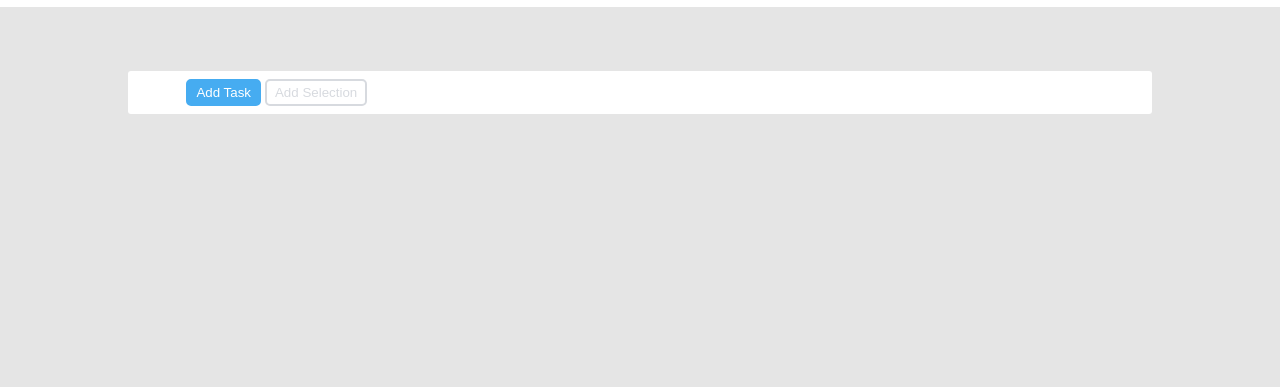
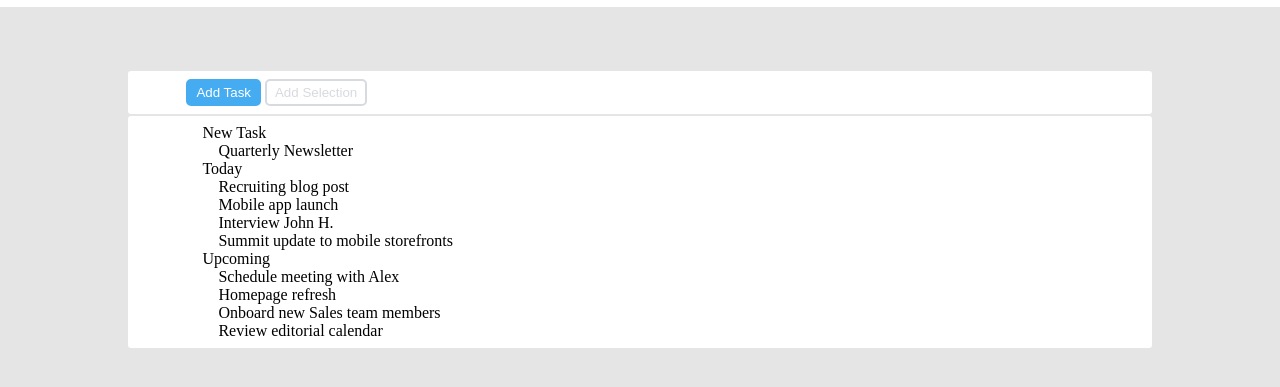
Before and after one commit to AiroldiFederico/html-css-toboolist, a plain HTML site: page asset/index.html in a window 1280 px wide. Shown: the part 63-450 px from the top of the page. Drawn offline with Linux system fonts and the light colour scheme.

Commit message:
FASE 3 - Inserimento corpo e tutte le liste

```diff
--- a/asset/css/style.css
+++ b/asset/css/style.css
@@ -65,7 +65,16 @@ nav{
 /* ---------------------------------------------------------- */
 
 article{
-
+    background-color: white;
+    margin-top: 2px;
+    max-width: 80%;
+    margin-left: auto;
+    margin-right: auto;
+    padding: 8px;
+    border-radius: 3px;
 }
 
+ul li {
+    list-style-type: none;
+}
 /* ---------------------------------------------------------- */
--- a/asset/index.html
+++ b/asset/index.html
@@ -36,19 +36,54 @@
 
         <article>
 
+            <ul class="margin-main">
 
+                <li>
+                    New Task
+                    <ul>
+                        <li>
+                            Quarterly Newsletter
+                        </li>
+                    </ul>
+                </li>
 
+                <li>
+                    Today
+                    <ul>
+                        <li>
+                            Recruiting blog post
+                        </li>
+                        <li>
+                            Mobile app launch
+                        </li>
+                        <li>
+                            Interview John H.
+                        </li>
+                        <li>
+                            Summit update to mobile storefronts
+                        </li>
+                    </ul>
+                </li>
 
+                <li>
+                    Upcoming
+                    <ul>
+                        <li>
+                            Schedule meeting with Alex
+                        </li>
+                        <li>
+                            Homepage refresh
+                        </li>
+                        <li>
+                            Onboard new Sales team members
+                        </li>
+                        <li>
+                            Review editorial calendar
+                        </li>
+                    </ul>
+                </li>
 
-
-
-
-
-
-
-
-
-
+            </ul>
 
         </article>
 
```
